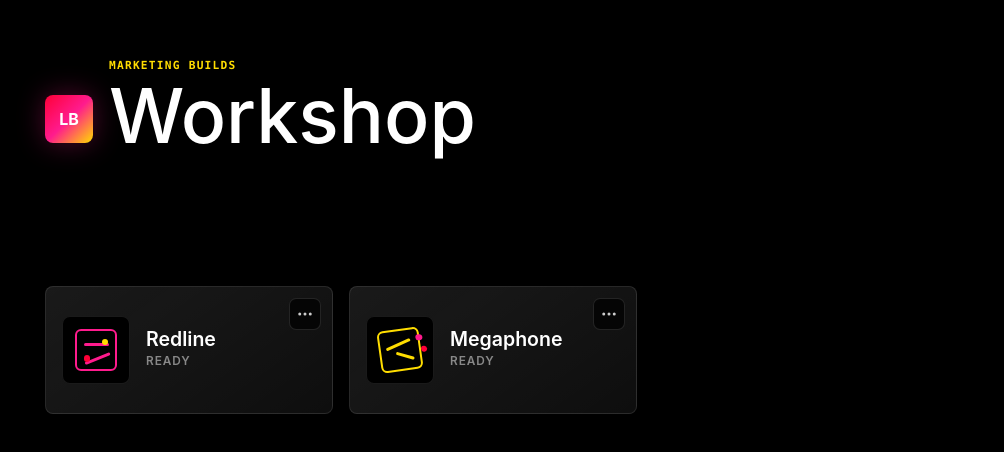
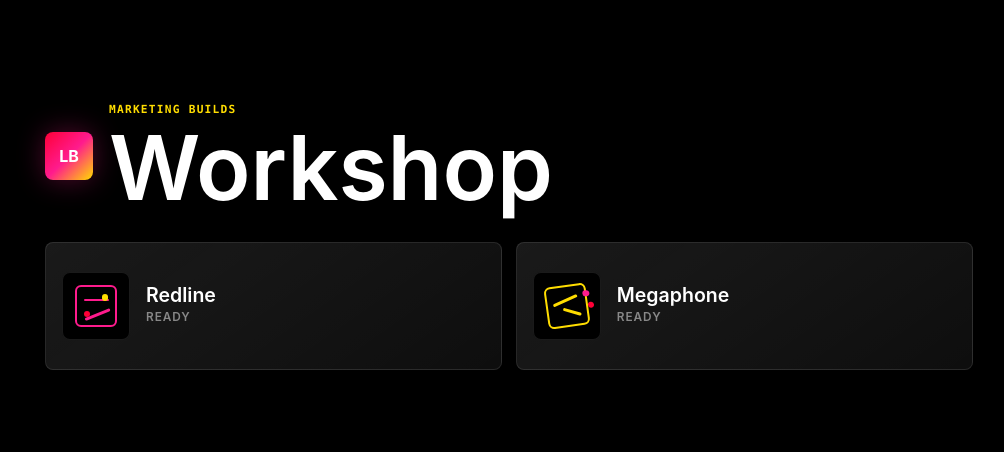
Before and after one commit to LindsayB610/workshop, a React (Vite) app in the folder apps/marketing-builds-desktop/: page / in a window 1280 px wide. Shown: the part 164-616 px from the top of the page, without its empty margins (131-1135 px from the left). Built offline with nearby package versions, Linux system fonts and the light colour scheme; what @redline/core would draw is missing.

Commit message:
Restore original Workshop shelf layout

```diff
--- a/apps/marketing-builds-desktop/src/styles/app.css
+++ b/apps/marketing-builds-desktop/src/styles/app.css
@@ -288,24 +288,16 @@
 
 .tool-shelf-header {
   gap: 1rem;
-  align-items: end;
-}
-
-.tool-shelf-header .brand-mark {
-  margin-bottom: 0.52rem;
 }
 
 .tool-shelf-header h1 {
-  font-size: clamp(2.15rem, 6vw, 4.7rem);
-  font-weight: 520;
+  font-size: clamp(2.4rem, 7vw, 5.6rem);
 }
 
 .tool-shelf {
   display: grid;
-  grid-template-columns: repeat(2, minmax(16rem, 18rem));
-  justify-content: start;
-  gap: 1rem;
-  width: min(100%, 37rem);
+  grid-template-columns: repeat(2, minmax(13rem, 1fr));
+  gap: 0.85rem;
 }
 
 .tool-shelf-actions {
@@ -313,6 +305,11 @@
   align-items: center;
   gap: 0.8rem;
   min-height: 2.4rem;
+}
+
+.tool-shelf-update:empty,
+.tool-shelf-actions:empty {
+  display: none;
 }
 
 .add-tools-button {
@@ -432,7 +429,7 @@
   position: absolute;
   left: 1rem;
   right: 1rem;
-  top: calc(100% + 0.55rem);
+  bottom: calc(100% + 0.55rem);
   z-index: 5;
   padding: 0.65rem 0.75rem;
   border: 1px solid rgba(255, 255, 255, 0.12);
@@ -443,7 +440,7 @@
   line-height: 1.35;
   opacity: 0;
   pointer-events: none;
-  transform: translateY(-0.35rem);
+  transform: translateY(0.35rem);
   transition:
     opacity 140ms ease,
     transform 140ms ease;
@@ -474,6 +471,11 @@
   color: var(--dark-text-secondary);
   cursor: pointer;
   list-style: none;
+  opacity: 0;
+  transition:
+    border-color 140ms ease,
+    color 140ms ease,
+    opacity 140ms ease;
 }
 
 .tool-action-menu summary::-webkit-details-marker {
@@ -485,6 +487,12 @@
   border-color: rgba(255, 221, 0, 0.45);
   color: var(--dark-text);
   outline: none;
+}
+
+.tool-chiclet-wrap:hover .tool-action-menu summary,
+.tool-action-menu:focus-within summary,
+.tool-action-menu[open] summary {
+  opacity: 1;
 }
 
 .tool-action-menu-panel {
```
Also changed, not shown: 1 other file (tests, documents, lock files or other folders).
